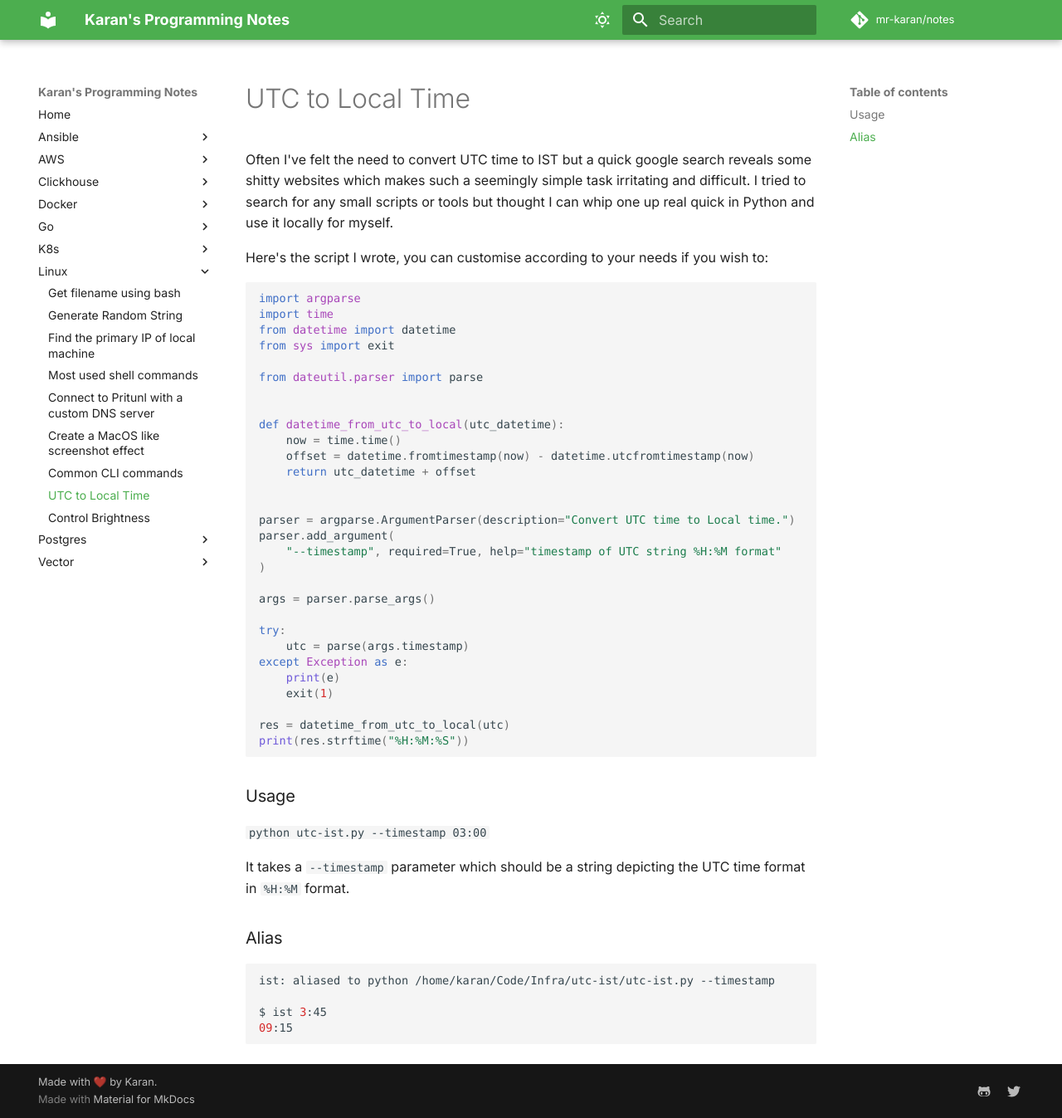
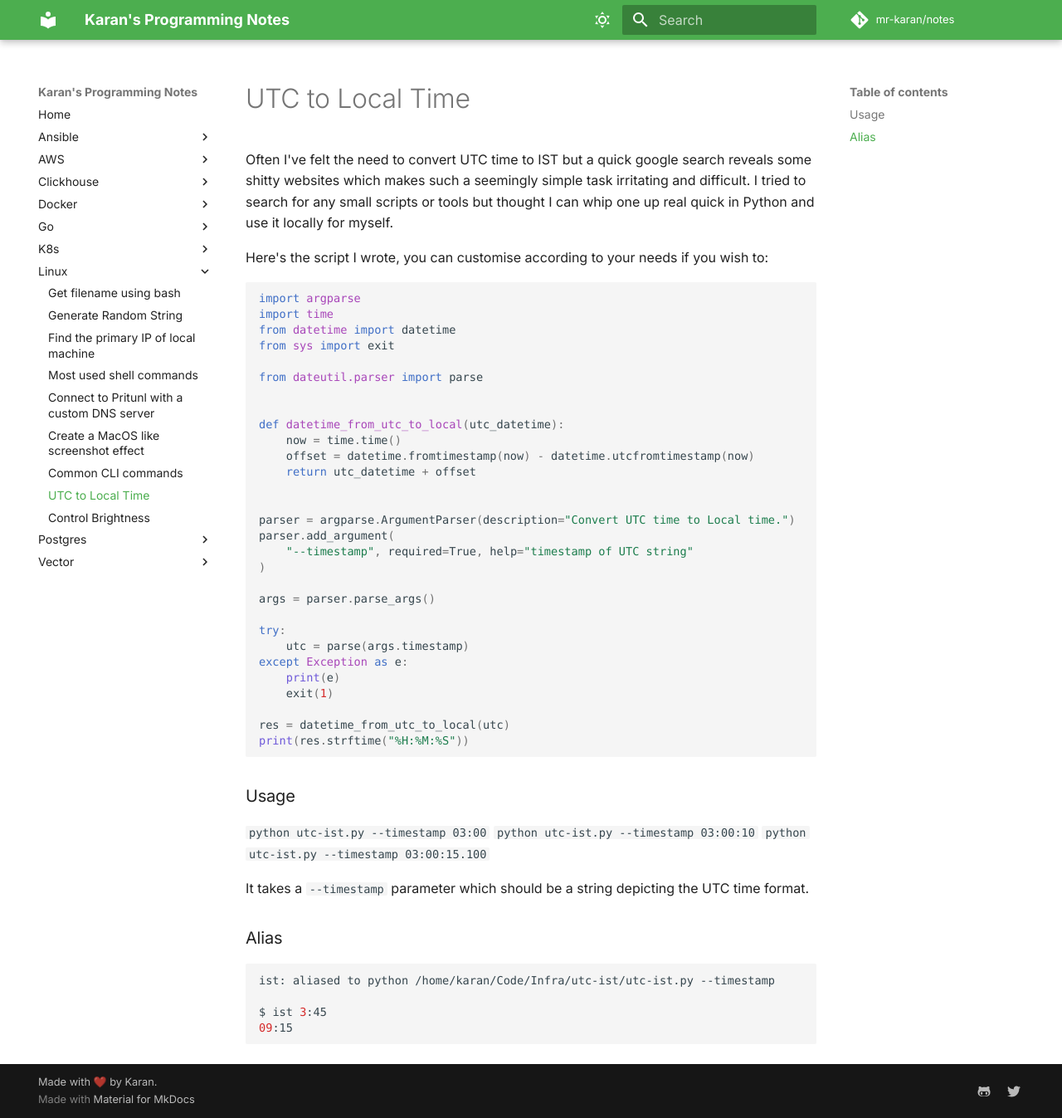
Before and after one commit to mr-karan/notes, an MkDocs documentation site: the page built from docs/linux/utc-local-time.md, in a window 1280 px wide and 1347 px high. Shown: the whole window at 83% size. Built offline with MkDocs 1.6.1 and Material for MkDocs 9.7.7, drawn with Linux system fonts in a browser that asks for light colours; some web fonts are replaced; comment, search, counter and statistics services are not loaded.

Commit message:
chore: minor cosmetic changes

```diff
--- a/docs/linux/utc-local-time.md
+++ b/docs/linux/utc-local-time.md
@@ -21,7 +21,7 @@ def datetime_from_utc_to_local(utc_datetime):
 
 parser = argparse.ArgumentParser(description="Convert UTC time to Local time.")
 parser.add_argument(
-    "--timestamp", required=True, help="timestamp of UTC string %H:%M format"
+    "--timestamp", required=True, help="timestamp of UTC string"
 )
 
 args = parser.parse_args()
@@ -39,8 +39,10 @@ print(res.strftime("%H:%M:%S"))
 ### Usage
 
 `python utc-ist.py --timestamp 03:00`
+`python utc-ist.py --timestamp 03:00:10`
+`python utc-ist.py --timestamp 03:00:15.100`
 
-It takes a `--timestamp` parameter which should be a string depicting the UTC time format in `%H:%M` format.
+It takes a `--timestamp` parameter which should be a string depicting the UTC time format.
 
 ### Alias
 
```
